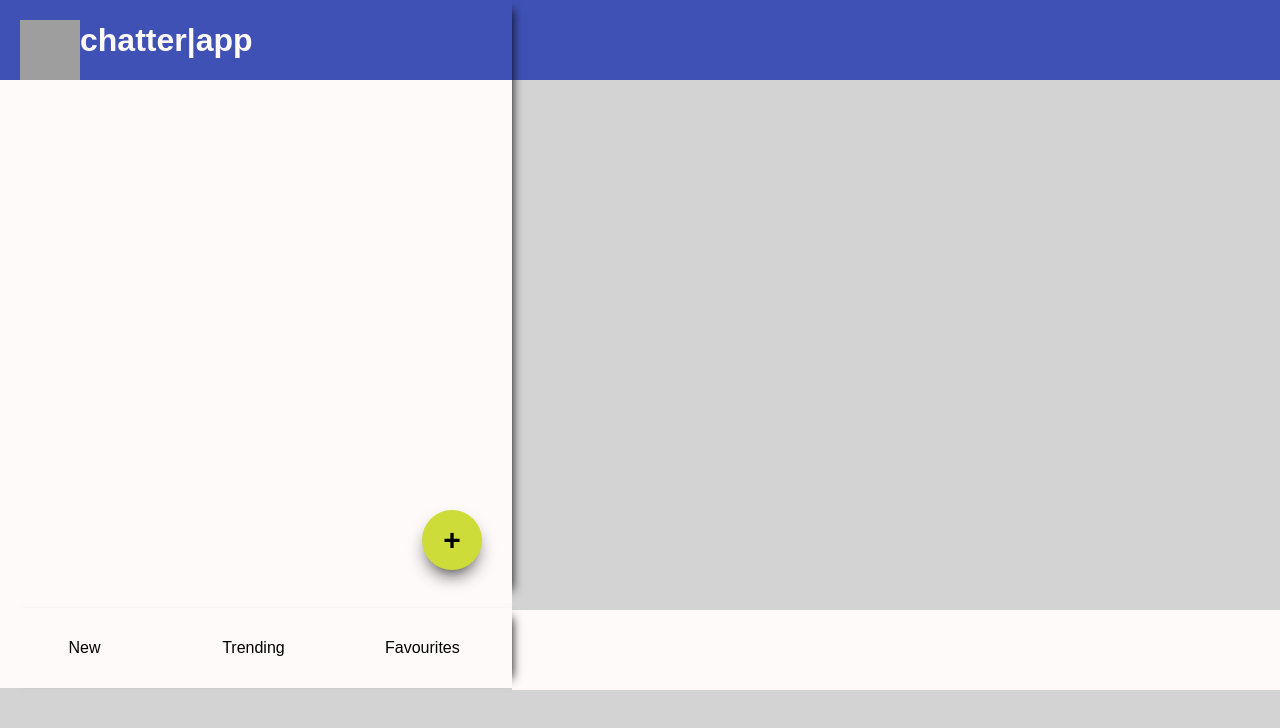
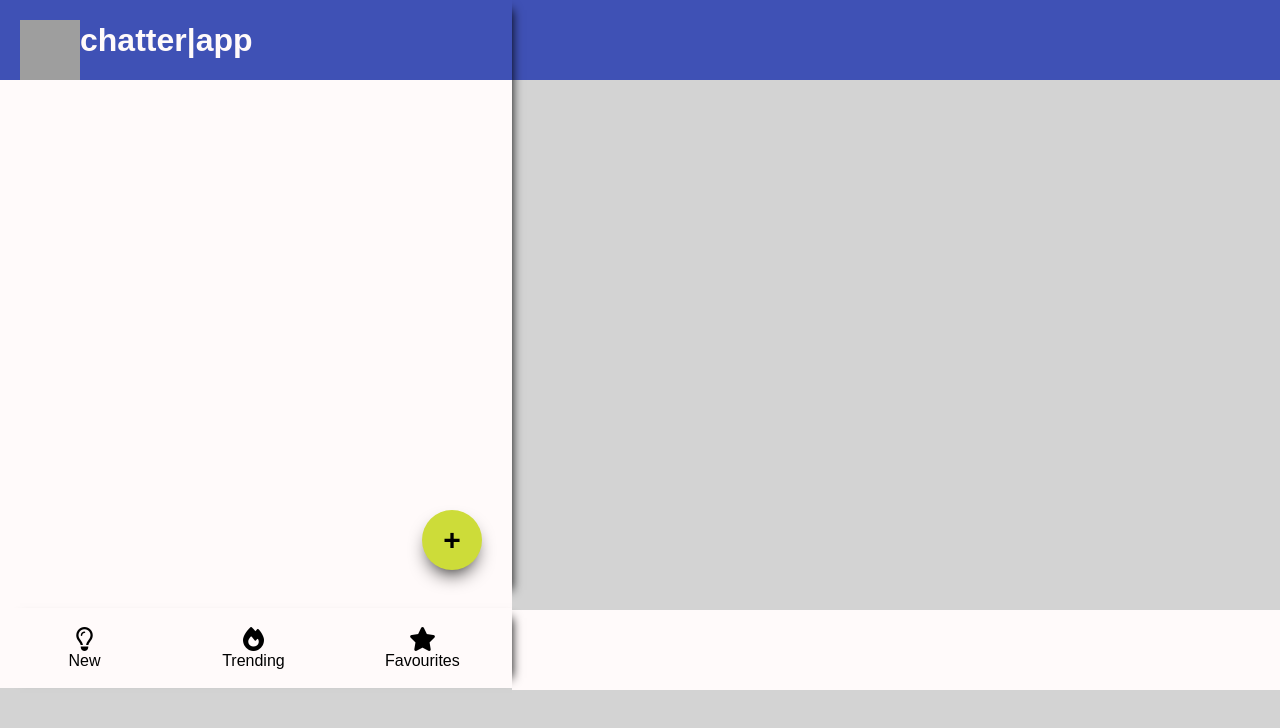
Before and after one commit to JPMCrain/chat_app, a website: page frontend/index.html in a window 1280 px wide. Drawn offline with Linux system fonts and the light colour scheme; no server answers; grey boxes are pictures that could not be loaded.

Commit message:
add images back

```diff
--- a/frontend/index.html
+++ b/frontend/index.html
@@ -7,7 +7,7 @@
 	<meta http-equiv="X-UA-Compatible" content="ie=edge">
 
 	<link rel="stylesheet" href="./style.css">
-	<!-- <script src="https://kit.fontawesome.com/41fdbeddc6.js" defer></script> -->
+	<script src="https://kit.fontawesome.com/41fdbeddc6.js" defer></script>
 	<script src="./dist/script.js" defer></script>
 
 	<title>chatter|app</title>
```
